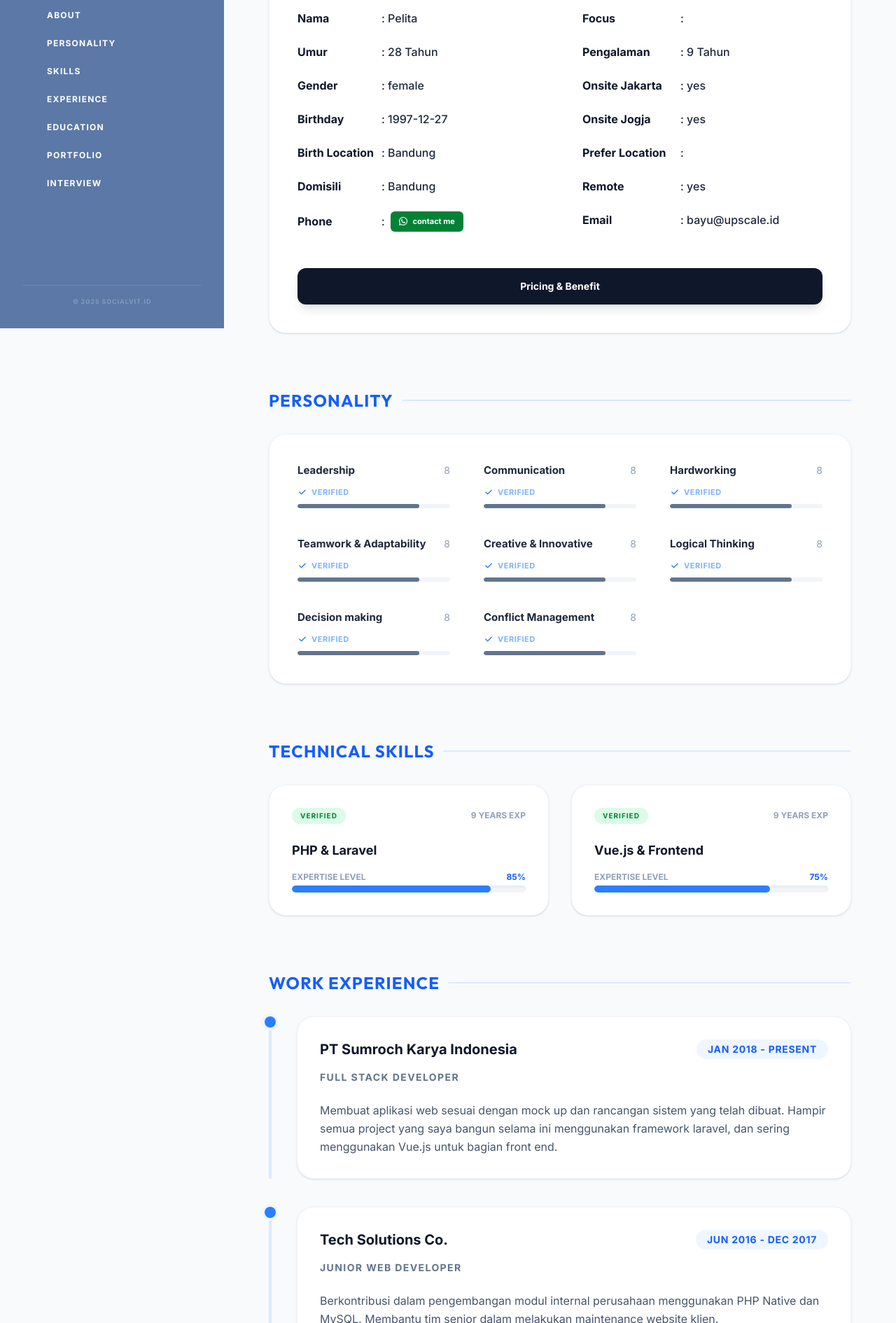
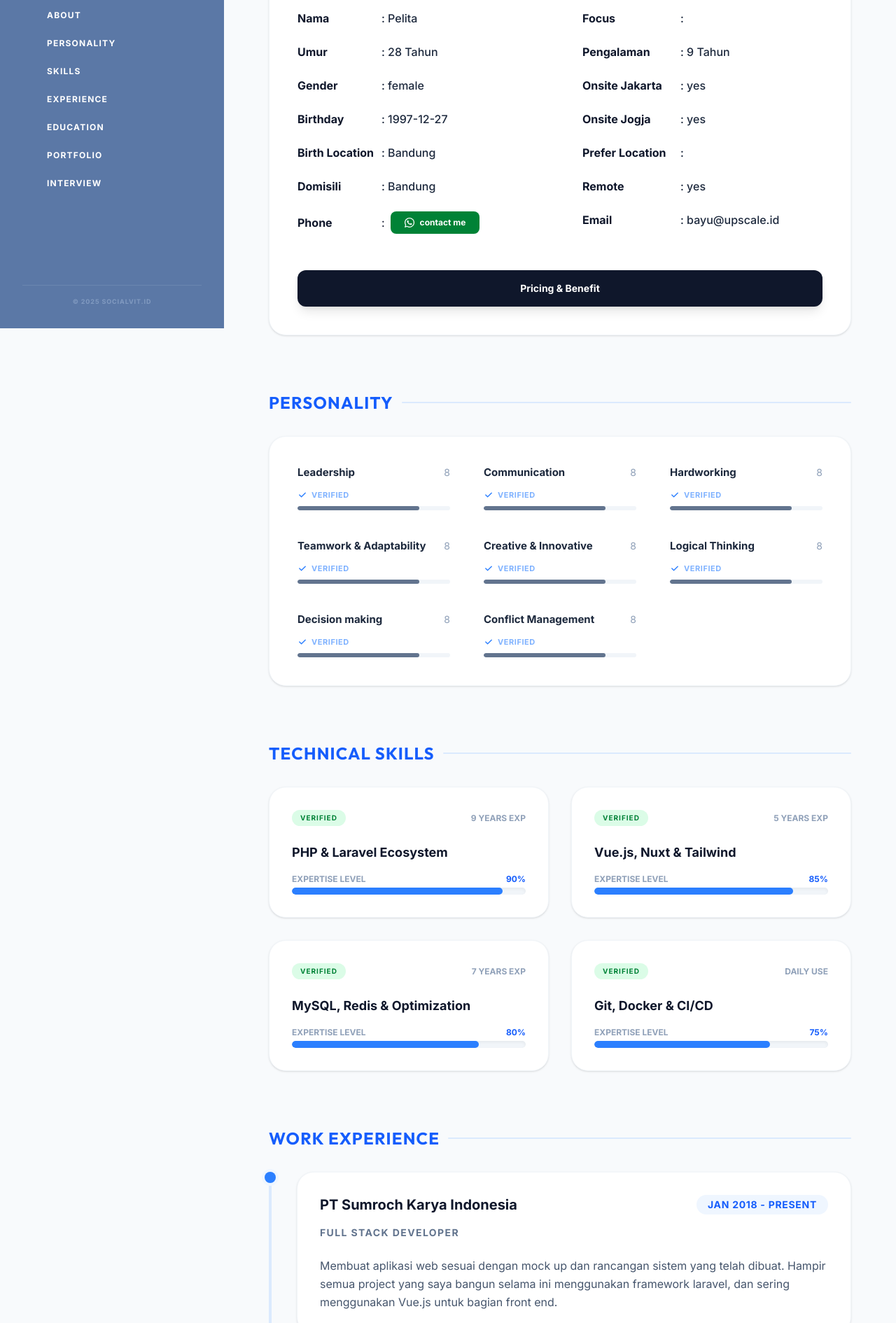
Before and after one commit to zaki-ramadhan/web-cv-profile, a website: page index.html in a window 1280 px wide. Shown: the part 331-2221 px from the top of the page at 70% size. Drawn offline with Linux system fonts and the light colour scheme.

Commit message:
fix: improve responsive layout and refine UI components

```diff
--- a/index.html
+++ b/index.html
@@ -14,23 +14,23 @@
     <link rel="stylesheet" href="./dist/style.css">
 </head>
 
-<body class="bg-[#f8fafc] text-slate-900 font-sans selection:bg-blue-100 selection:text-blue-700 antialiased">
+<body class="bg-canvas-dark text-slate-900 font-sans selection:bg-blue-100 selection:text-blue-700 antialiased">
 
-    <div class="flex flex-col md:flex-row min-h-screen">
+    <div class="flex flex-col md:flex-row items-start min-h-screen max-w-[1600px] mx-auto relative bg-canvas-light">
 
         <!-- Sidebar (Left Column) - Fixed on Desktop -->
-        <aside class="w-full md:w-80 md:h-screen bg-[#5b78a6] text-white shrink-0 md:fixed md:left-0 md:top-0 z-50">
-            <div class="h-full flex flex-col p-8 overflow-y-auto no-scrollbar">
+        <aside class="w-full md:w-80 md:h-screen bg-sidebar text-white shrink-0 md:sticky md:top-0 z-50">
+            <div class="h-full flex flex-col p-8 overflow-y-auto no-scrollbar overscroll-contain">
                 <!-- Profile Section -->
                 <div class="text-center mb-6">
-                    <div class="relative inline-block">
+                    <div class="relative inline-block cursor-pointer group">
                         <div
-                            class="w-32 h-32 bg-white rounded-full mx-auto mb-4 p-1 border-4 border-emerald-500 overflow-hidden shadow-2xl ring-4 ring-white/10">
+                            class="w-32 h-32 bg-white rounded-full mx-auto mb-4 p-1 border-4 border-emerald-500 overflow-hidden shadow-2xl ring-4 ring-white/10 transition-transform duration-300 group-hover:scale-105">
                             <img src="./assets/profile.png" alt="Pelita"
                                 class="w-full h-full object-cover rounded-full">
                         </div>
                         <div
-                            class="absolute bottom-4 right-1 w-5 h-5 bg-green-500 border-4 border-[#5b78a6] rounded-full shadow-lg">
+                            class="absolute bottom-2 right-2 w-5 h-5 bg-green-500 border-[3px] border-sidebar rounded-full shadow-lg animate-pulse">
                         </div>
                     </div>
                     <h1 class="text-2xl font-bold font-outfit mb-0.5 tracking-tight">Pelita</h1>
@@ -44,7 +44,7 @@
                 </div>
 
                 <!-- Navigation -->
-                <nav class="flex-grow space-y-0.5">
+                <nav class="grow space-y-0.5">
                     <a href="#about"
                         class="group flex items-center gap-3 py-2.5 px-4 rounded-lg hover:bg-white/10 transition-all duration-300 border border-transparent hover:border-white/10">
                         <span
@@ -97,7 +97,7 @@
         </aside>
 
         <!-- Main Content (Right Column) -->
-        <main class="flex-grow md:ml-80 p-6 md:p-12 lg:p-16 max-w-6xl mx-auto w-full">
+        <main class="grow p-6 md:p-12 lg:p-16 w-full">
 
             <!-- Header Action -->
             <div class="flex flex-col sm:flex-row justify-end items-center mb-16 gap-4 no-print">
@@ -150,8 +150,8 @@
                                 <div class="flex items-center gap-2">
                                     <span>:</span>
                                     <a href="#"
-                                        class="flex items-center gap-2 px-3 py-1.5 bg-green-700 text-white text-[11px] font-bold rounded-md hover:bg-green-800 transition-colors">
-                                        <svg class="w-3 h-3" fill="currentColor" viewBox="0 0 24 24">
+                                        class="flex items-center gap-2 px-5 py-2 bg-green-700 text-white text-xs font-bold rounded-lg hover:bg-green-800 transition-colors">
+                                        <svg class="w-3.5 h-3.5" fill="currentColor" viewBox="0 0 24 24">
                                             <path
                                                 d="M17.472 14.382c-.297-.149-1.758-.867-2.03-.967-.273-.099-.471-.148-.67.15-.197.297-.767.966-.94 1.164-.173.199-.347.223-.644.075-.297-.15-1.255-.463-2.39-1.475-.883-.788-1.48-1.761-1.653-2.059-.173-.297-.018-.458.13-.606.134-.133.298-.347.446-.52.149-.174.198-.298.298-.497.099-.198.05-.371-.025-.52-.075-.149-.669-1.612-.916-2.207-.242-.579-.487-.5-.669-.51-.173-.008-.371-.01-.57-.01-.198 0-.52.074-.792.372-.272.297-1.04 1.016-1.04 2.479 0 1.462 1.065 2.875 1.213 3.074.149.198 2.096 3.2 5.077 4.487.709.306 1.262.489 1.694.625.712.227 1.36.195 1.871.118.571-.085 1.758-.719 2.006-1.413.248-.694.248-1.289.173-1.413-.074-.124-.272-.198-.57-.347m-5.421 7.403h-.004a9.87 9.87 0 01-5.031-1.378l-.361-.214-3.741.982.998-3.648-.235-.374a9.86 9.86 0 01-1.51-5.26c.001-5.45 4.436-9.884 9.888-9.884 2.64 0 5.122 1.03 6.988 2.898a9.825 9.825 0 012.893 6.994c-.003 5.45-4.437 9.884-9.885 9.884m8.413-18.297A11.815 11.815 0 0012.05 0C5.414 0 .004 5.412.001 12.048c0 2.12.54 4.19 1.566 6.02L0 24l6.125-1.606a11.845 11.845 0 005.922 1.577h.005c6.635 0 12.046-5.411 12.049-12.048a11.822 11.822 0 00-3.526-8.441z" />
                                         </svg>
@@ -194,7 +194,7 @@
 
                     <div class="mt-12">
                         <button
-                            class="w-full py-4 bg-slate-900 text-white text-sm font-bold rounded-xl hover:bg-slate-800 transition-all active:scale-[0.98] shadow-lg">
+                            class="w-full py-4 bg-slate-900 text-white text-sm font-bold rounded-xl hover:bg-slate-800 transition-all active:scale-[0.98] shadow-lg cursor-pointer">
                             Pricing & Benefit
                         </button>
                     </div>
@@ -357,15 +357,37 @@
             <section id="skills" class="mb-20 scroll-mt-16">
                 <h2 class="section-title">Technical Skills</h2>
                 <div class="grid grid-cols-1 lg:grid-cols-2 gap-8">
-                    <!-- Skill Card 1 -->
+                    <!-- Skill Card 1: Backend -->
                     <div
-                        class="bg-white p-8 rounded-3xl shadow-sm border border-slate-100 hover:shadow-md transition-shadow">
+                        class="bg-white p-8 rounded-3xl shadow-sm border border-slate-100 hover:shadow-md transition-shadow group cursor-default">
                         <div class="flex items-center justify-between mb-6">
                             <span
-                                class="px-3 py-1 bg-green-100 text-green-700 text-[10px] font-bold rounded-full uppercase tracking-widest">Verified</span>
+                                class="px-3 py-1 bg-green-100 text-green-700 text-[10px] font-bold rounded-full uppercase tracking-widest group-hover:bg-green-200 transition-colors">Verified</span>
                             <span class="text-xs font-bold text-slate-400 uppercase">9 Years Exp</span>
                         </div>
-                        <h4 class="text-lg font-bold text-slate-900 mb-4">PHP & Laravel</h4>
+                        <h4 class="text-lg font-bold text-slate-900 mb-4 flex items-center gap-2">
+                            PHP & Laravel Ecosystem
+                        </h4>
+                        <div class="space-y-2">
+                            <div class="flex justify-between text-xs font-bold text-slate-400 uppercase mb-1">
+                                <span>Expertise Level</span>
+                                <span class="text-blue-600">90%</span>
+                            </div>
+                            <div class="skill-bar-bg">
+                                <div class="skill-bar-fill w-[90%]"></div>
+                            </div>
+                        </div>
+                    </div>
+
+                    <!-- Skill Card 2: Frontend -->
+                    <div
+                        class="bg-white p-8 rounded-3xl shadow-sm border border-slate-100 hover:shadow-md transition-shadow group cursor-default">
+                        <div class="flex items-center justify-between mb-6">
+                            <span
+                                class="px-3 py-1 bg-green-100 text-green-700 text-[10px] font-bold rounded-full uppercase tracking-widest group-hover:bg-green-200 transition-colors">Verified</span>
+                            <span class="text-xs font-bold text-slate-400 uppercase">5 Years Exp</span>
+                        </div>
+                        <h4 class="text-lg font-bold text-slate-900 mb-4">Vue.js, Nuxt & Tailwind</h4>
                         <div class="space-y-2">
                             <div class="flex justify-between text-xs font-bold text-slate-400 uppercase mb-1">
                                 <span>Expertise Level</span>
@@ -376,15 +398,36 @@
                             </div>
                         </div>
                     </div>
-                    <!-- Skill Card 2 -->
+
+                    <!-- Skill Card 3: Database -->
                     <div
-                        class="bg-white p-8 rounded-3xl shadow-sm border border-slate-100 hover:shadow-md transition-shadow">
+                        class="bg-white p-8 rounded-3xl shadow-sm border border-slate-100 hover:shadow-md transition-shadow group cursor-default">
                         <div class="flex items-center justify-between mb-6">
                             <span
-                                class="px-3 py-1 bg-green-100 text-green-700 text-[10px] font-bold rounded-full uppercase tracking-widest">Verified</span>
-                            <span class="text-xs font-bold text-slate-400 uppercase">9 Years Exp</span>
+                                class="px-3 py-1 bg-green-100 text-green-700 text-[10px] font-bold rounded-full uppercase tracking-widest group-hover:bg-green-200 transition-colors">Verified</span>
+                            <span class="text-xs font-bold text-slate-400 uppercase">7 Years Exp</span>
                         </div>
-                        <h4 class="text-lg font-bold text-slate-900 mb-4">Vue.js & Frontend</h4>
+                        <h4 class="text-lg font-bold text-slate-900 mb-4">MySQL, Redis & Optimization</h4>
+                        <div class="space-y-2">
+                            <div class="flex justify-between text-xs font-bold text-slate-400 uppercase mb-1">
+                                <span>Expertise Level</span>
+                                <span class="text-blue-600">80%</span>
+                            </div>
+                            <div class="skill-bar-bg">
+                                <div class="skill-bar-fill w-[80%]"></div>
+                            </div>
+                        </div>
+                    </div>
+
+                    <!-- Skill Card 4: Tools -->
+                    <div
+                        class="bg-white p-8 rounded-3xl shadow-sm border border-slate-100 hover:shadow-md transition-shadow group cursor-default">
+                        <div class="flex items-center justify-between mb-6">
+                            <span
+                                class="px-3 py-1 bg-green-100 text-green-700 text-[10px] font-bold rounded-full uppercase tracking-widest group-hover:bg-green-200 transition-colors">Verified</span>
+                            <span class="text-xs font-bold text-slate-400 uppercase">Daily Use</span>
+                        </div>
+                        <h4 class="text-lg font-bold text-slate-900 mb-4">Git, Docker & CI/CD</h4>
                         <div class="space-y-2">
                             <div class="flex justify-between text-xs font-bold text-slate-400 uppercase mb-1">
                                 <span>Expertise Level</span>
@@ -506,7 +549,7 @@
                 <div class="grid grid-cols-1 sm:grid-cols-2 lg:grid-cols-3 gap-8">
                     <!-- Portfolio 1 -->
                     <div
-                        class="group bg-white rounded-3xl overflow-hidden border border-slate-100 hover:shadow-xl transition-all duration-500">
+                        class="group bg-white rounded-3xl overflow-hidden border border-slate-100 hover:border-blue-200 transition-all duration-300 cursor-pointer">
                         <div class="aspect-video overflow-hidden relative">
                             <img src="./assets/images/portfolio/academic_system_thumbnail.png" alt="Portfolio"
                                 class="w-full h-full object-cover group-hover:scale-110 transition-transform duration-700">
@@ -522,7 +565,7 @@
                     </div>
                     <!-- Portfolio 2 -->
                     <div
-                        class="group bg-white rounded-3xl overflow-hidden border border-slate-100 hover:shadow-xl transition-all duration-500">
+                        class="group bg-white rounded-3xl overflow-hidden border border-slate-100 hover:border-blue-200 transition-all duration-300 cursor-pointer">
                         <div class="aspect-video overflow-hidden relative">
                             <img src="./assets/images/portfolio/hr_system_thumbnail.png" alt="Portfolio"
                                 class="w-full h-full object-cover group-hover:scale-110 transition-transform duration-700">
@@ -538,7 +581,7 @@
                     </div>
                     <!-- Portfolio 3 -->
                     <div
-                        class="group bg-white rounded-3xl overflow-hidden border border-slate-100 hover:shadow-xl transition-all duration-500">
+                        class="group bg-white rounded-3xl overflow-hidden border border-slate-100 hover:border-blue-200 transition-all duration-300 cursor-pointer">
                         <div class="aspect-video overflow-hidden relative">
                             <img src="./assets/images/portfolio/library_system_thumbnail.png" alt="Portfolio"
                                 class="w-full h-full object-cover group-hover:scale-110 transition-transform duration-700">
@@ -554,7 +597,7 @@
                     </div>
                     <!-- Portfolio 4 -->
                     <div
-                        class="group bg-white rounded-3xl overflow-hidden border border-slate-100 hover:shadow-xl transition-all duration-500">
+                        class="group bg-white rounded-3xl overflow-hidden border border-slate-100 hover:border-blue-200 transition-all duration-300 cursor-pointer">
                         <div class="aspect-video overflow-hidden relative">
                             <img src="./assets/images/portfolio/e-commerce_thumbnail.png" alt="Portfolio"
                                 class="w-full h-full object-cover group-hover:scale-110 transition-transform duration-700">
@@ -570,7 +613,7 @@
                     </div>
                     <!-- Portfolio 5 -->
                     <div
-                        class="group bg-white rounded-3xl overflow-hidden border border-slate-100 hover:shadow-xl transition-all duration-500">
+                        class="group bg-white rounded-3xl overflow-hidden border border-slate-100 hover:border-blue-200 transition-all duration-300 cursor-pointer">
                         <div class="aspect-video overflow-hidden relative">
                             <img src="./assets/images/portfolio/dashboard_thumbnail.png" alt="Portfolio"
                                 class="w-full h-full object-cover group-hover:scale-110 transition-transform duration-700">
@@ -713,7 +756,7 @@
 
     <!-- Scroll to Top Button -->
     <button id="scrollToTop"
-        class="fixed bottom-8 right-8 w-12 h-12 bg-blue-600 text-white rounded-full shadow-2xl flex items-center justify-center opacity-0 translate-y-10 pointer-events-none transition-all duration-500 z-[100] hover:bg-blue-700 hover:-translate-y-1 active:scale-90">
+        class="fixed bottom-8 right-8 w-12 h-12 bg-blue-600 text-white rounded-full shadow-2xl flex items-center justify-center opacity-0 translate-y-10 pointer-events-none transition-all duration-500 z-100 hover:bg-blue-700 hover:-translate-y-1 active:scale-90">
         <svg class="w-6 h-6" fill="none" stroke="currentColor" viewBox="0 0 24 24">
             <path stroke-linecap="round" stroke-linejoin="round" stroke-width="2.5" d="M5 10l7-7m0 0l7 7m-7-7v18" />
         </svg>
--- a/src/style.css
+++ b/src/style.css
@@ -4,6 +4,8 @@
 	--color-primary: #1e293b;
 	--color-accent: #3b82f6;
 	--color-sidebar: #5b78a6;
+	--color-canvas-dark: #42587a;
+	--color-canvas-light: #f8fafc;
 	--font-sans: "Inter", system-ui, -apple-system,
 		sans-serif;
 	--font-outfit: "Outfit", system-ui, -apple-system,
@@ -15,7 +17,7 @@
 		@apply scroll-smooth;
 	}
 	body {
-		@apply bg-[#f8fafc] text-slate-900 font-sans antialiased;
+		@apply bg-canvas-light text-slate-900 font-sans antialiased;
 	}
 
 	/* Custom Scrollbar for Main Content */
@@ -41,7 +43,7 @@
 
 	.section-title::after {
 		content: "";
-		@apply h-[2px] flex-grow bg-blue-100 rounded-full;
+		@apply h-[2px] grow bg-blue-100 rounded-full;
 	}
 
 	.skill-bar-bg {
```
Also changed, not shown: dist/style.css.
